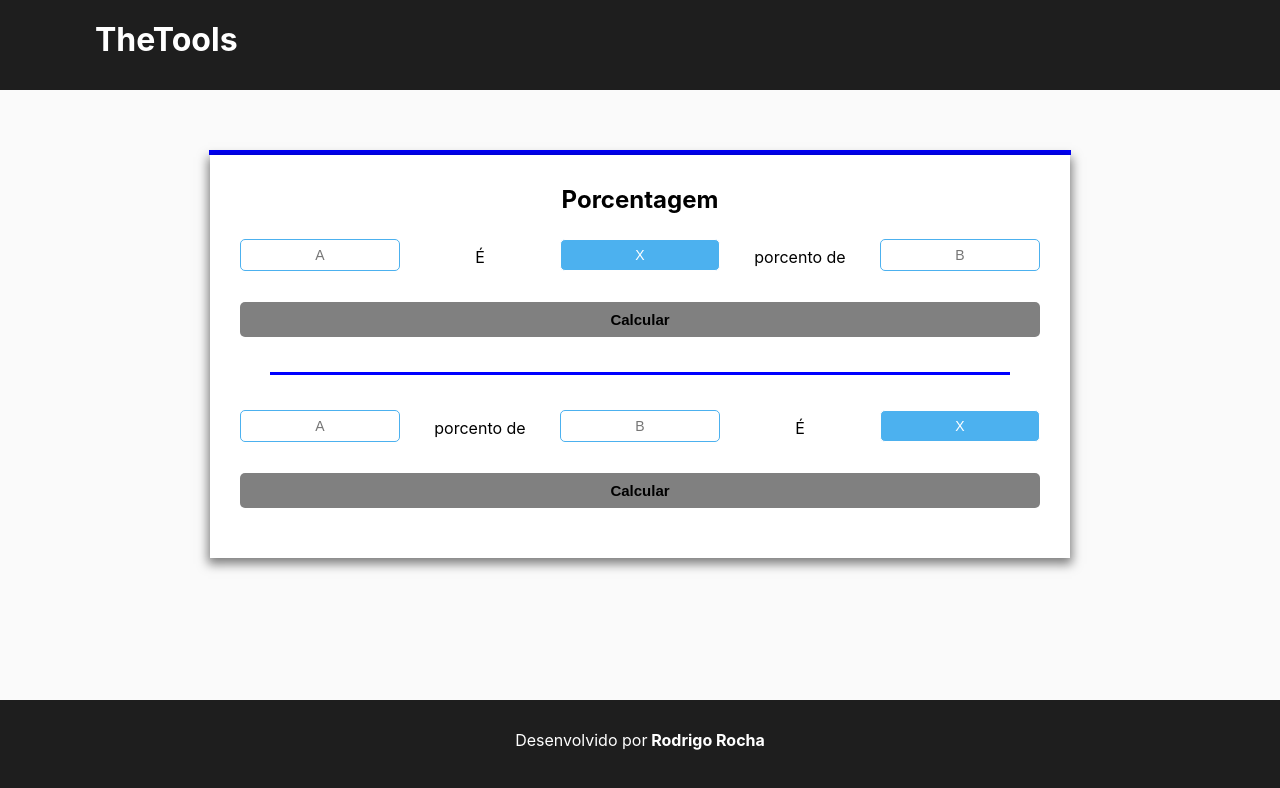
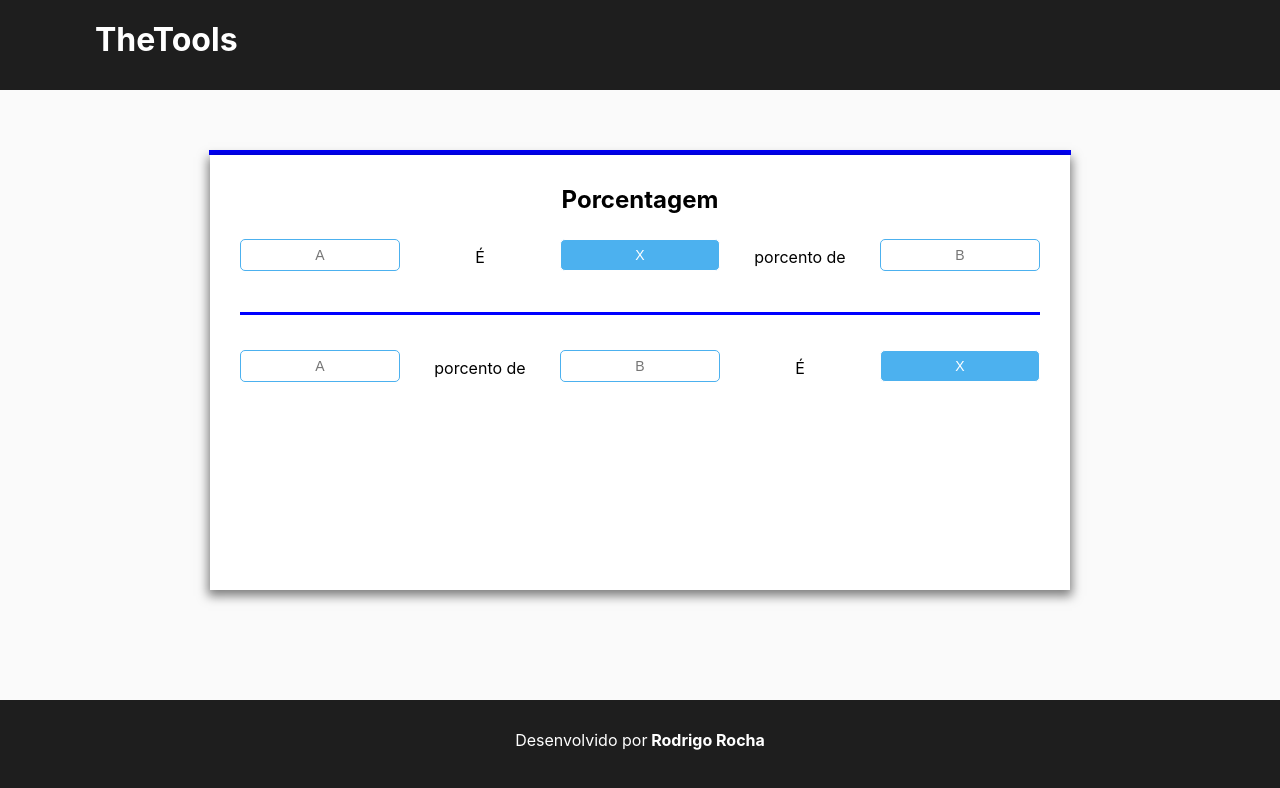
Before and after one commit to rodrigogomesrc/TheTools, a React (Create React App) app: page /calculadora-porcentagem in a window 1280 px wide. Shown: the top 788 px of the page. Built offline with nearby package versions, Linux system fonts and the light colour scheme.

Commit message:
remove the need to a button to calculate

```diff
--- a/src/App.css
+++ b/src/App.css
@@ -29,11 +29,6 @@
     background-color: blue;
 }
 
-.box {
-
-    min-height: 330px;
-}
-
 .box-title {
 
     text-align: center;
@@ -44,7 +39,6 @@
 
     padding: 30px;
     max-width: 600px;
-    min-height: 430px;
     margin: 0 auto;
     background-color: white;
     box-shadow: 0px 4px 10px 2px rgba(0,0,0,0.5);
@@ -143,10 +137,6 @@
 
 @media (min-width: 600px){
 
-    .box{
-
-        min-height: 330px;
-    }
 
     .row {
 
--- a/src/components/pages/Porcentagem.css
+++ b/src/components/pages/Porcentagem.css
@@ -1,6 +1,7 @@
 #porcentagem-box {
 
     max-width: 800px;
+
 }
 
 #porcentagem-box-content {
@@ -14,9 +15,9 @@
 
 #partition {
 
-    padding: 30px;
+    margin-bottom: 30px;
+}
 
-}
 #partition div {
 
     height: 3px;
@@ -27,3 +28,21 @@
 
     margin-bottom: 0;
 }
+
+.porcentagens {
+
+    margin-bottom: 30px;
+}
+
+#porcentagem-error {
+
+    margin-bottom: 30px;
+}
+
+@media (min-width: 600px){
+
+    #porcentagem-box {
+
+        min-height: 375px;
+    }
+}
--- a/src/components/pages/Porcentagem.js
+++ b/src/components/pages/Porcentagem.js
@@ -13,20 +13,31 @@ class Porcentagem extends Component {
         X2: 'X',
         zero: true,
         zero2: true,
-        valid: false,
-        valid2: false
+        valid: true,
+        valid2: true
     }
 
-    calculate = () => {
+    calculate = ( calcNumber ) => {
 
-        const {A, B, A2, B2, valid, valid2, zero2} = this.state;
+        const {A, B, A2, B2, valid, valid2, zero, zero2} = this.state;
 
-        if(valid) {
+        if(!this.state.zero && this.state.valid){
+
+            switch(calcNumber){
+
+
+                case 1:
+
+                    if(valid  && !zero) {
 
                         let answer = A / B * 100;
                         answer = answer.toFixed(2);
                         this.setState({X: answer});
                     }
+
+                    break;
+
+                case 2:
 
                     if(valid2 && !zero2) {
 
@@ -34,6 +45,16 @@ class Porcentagem extends Component {
                         answer = answer.toFixed(2);
                         this.setState({X2: answer});
                     }
+                    break;
+
+                default:
+
+                    break;
+            }
+
+        }
+
+
     }
 
     validate = () => {
@@ -59,14 +80,16 @@ class Porcentagem extends Component {
             this.setState({valid2: true});
         }
 
-
         if (A === 0 || B === 0) {
 
             this.setState({zero: true});
 
         } else {
 
-            this.setState({zero: false});
+            // when values are not null it calls the calculate that only works if values are valid
+            this.setState({zero: false}, () => {
+                this.calculate(1);
+            });
         }
 
         if (A2 === 0 || B2 === 0) {
@@ -75,7 +98,9 @@ class Porcentagem extends Component {
 
         } else {
 
-            this.setState({zero2: false});
+            this.setState({zero2: false}, () => {
+                this.calculate(2);
+            });
         }
 
     }
@@ -102,7 +127,6 @@ class Porcentagem extends Component {
     onSubmit = (e) => {
 
         e.preventDefault();
-        this.calculate();
     }
 
     render() {
@@ -115,7 +139,7 @@ class Porcentagem extends Component {
                         <h2 className="box-title">Porcentagem</h2>
                         <form onSubmit={this.onSubmit}>
 
-                            <div className="row">
+                            <div className="row porcentagens">
                                 <div>
                                     <input
                                         className='input'
@@ -157,23 +181,20 @@ class Porcentagem extends Component {
                                 </div>
 
                             </div>
-                            <div className="row-full" >
+                            {this.state.valid? null : (
+                                <div className="row">
 
                                     <div>
-                                    <input
-                                        id="first-button"
-                                        className='button'
-                                        type='submit'
-                                        value='Calcular'
-                                        disabled={!this.state.valid || this.state.zero}
-                                    />
+                                        <p className="error" id="porcentagem-error">Valores Inválidos</p>
                                     </div>
 
                                 </div>
+                            )}
+
                             <div className="row-full" id="partition">
                                 <div></div>
                             </div>
-                            <div className="row">
+                            <div className="row porcentagens">
 
                             <div>
                                 <input
@@ -215,19 +236,17 @@ class Porcentagem extends Component {
                                 </div>
 
                             </div>
-                            <div className="row-full" >
+                            {this.state.valid2? null : (
+                                <div className="row" id="porcentagem-error">
 
                                     <div>
-                                    <input
-                                        className='button'
-                                        type='submit'
-                                        value='Calcular'
-                                        disabled={!this.state.valid2 || this.state.zero2}
-                                    />
+                                        <p className="error">Valores Inválidos</p>
                                     </div>
 
                                 </div>
+                            )}
                         </form>
+
                     </div>
                 </div>
 
--- a/src/components/pages/RegraDe3.css
+++ b/src/components/pages/RegraDe3.css
@@ -2,3 +2,17 @@
 
     font-weight: bold;
 }
+
+#regra3-error {
+
+    margin-top: 30px;
+}
+
+
+@media (min-width: 600px){
+
+    #regra3 .box {
+
+        min-height: 255px;
+    }
+}
--- a/src/components/pages/RegraDe3.js
+++ b/src/components/pages/RegraDe3.js
@@ -17,10 +17,12 @@ class RegraDe3 extends Component {
 
     calculate = () => {
 
+        if(!this.state.zero && this.state.valid){
+
             let X = (this.state.B * this.state.C) / this.state.A;
             X = X.toFixed(2);
-        this.setState({X}); // I use only X instead of X:X because the two variables are written the same way
-
+            this.setState({X});
+        }
     }
 
     validate = () => {
@@ -43,7 +45,10 @@ class RegraDe3 extends Component {
 
         } else {
 
-            this.setState({zero: false});
+            // when values are not null it calls the calculate that only works if values are valid
+            this.setState({zero: false}, () => {
+                this.calculate();
+            });
         }
 
     }
@@ -57,17 +62,7 @@ class RegraDe3 extends Component {
             this.validate();
         });
 
-        if (this.state.X !== 'X') {
-            this.setState({X: 'X'});
     }
-    }
-
-    onSubmit = (e) => {
-
-        e.preventDefault();
-        this.calculate();
-    }
-
     render() {
 
         return (
@@ -147,24 +142,11 @@ class RegraDe3 extends Component {
 
                         </div>
 
-                        <div className="row-full" >
-
-                            <div>
-                                <input
-                                    className='button'
-                                    type='submit'
-                                    value='Calcular'
-                                    disabled={!this.state.valid || this.state.zero}
-                                />
-                            </div>
-
-                        </div>
-
                         {this.state.valid? null : (
                             <div className="row">
 
                                 <div>
-                                        <p className="error">Valores Inválidos</p>
+                                    <p className="error" id="regra3-error">Valores Inválidos</p>
                                 </div>
 
                             </div>
```
Lines whose indentation alone changed are shown as unchanged.
